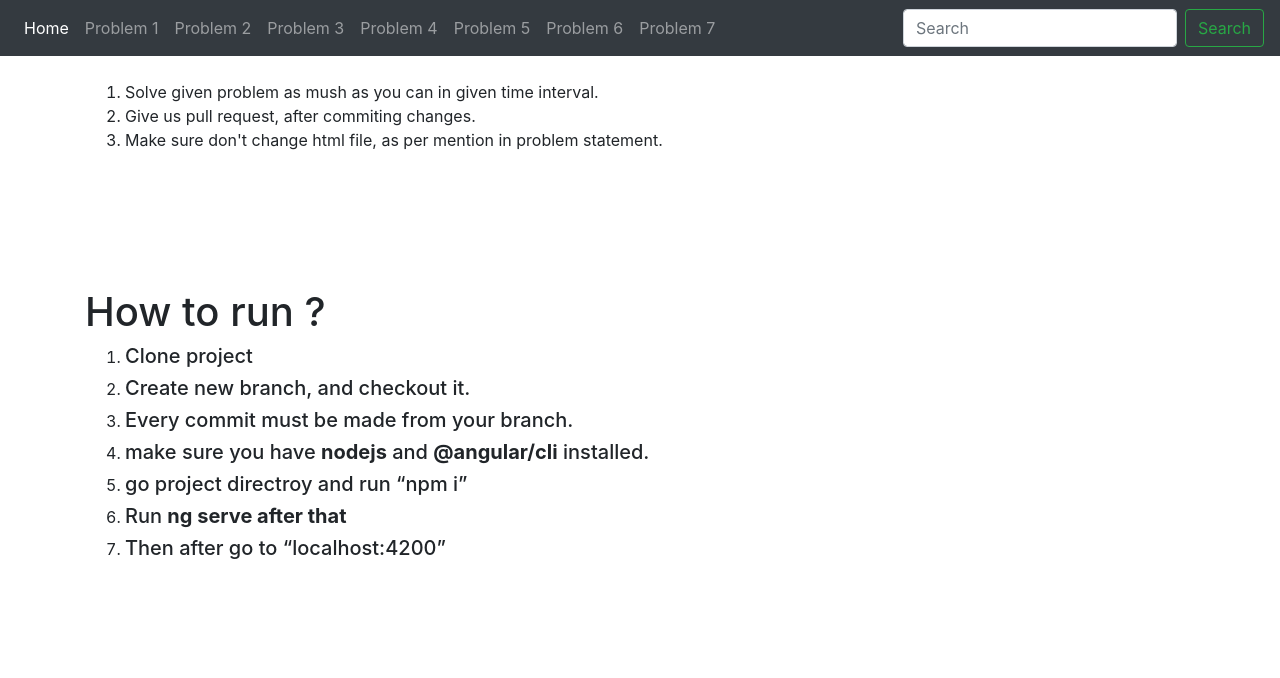
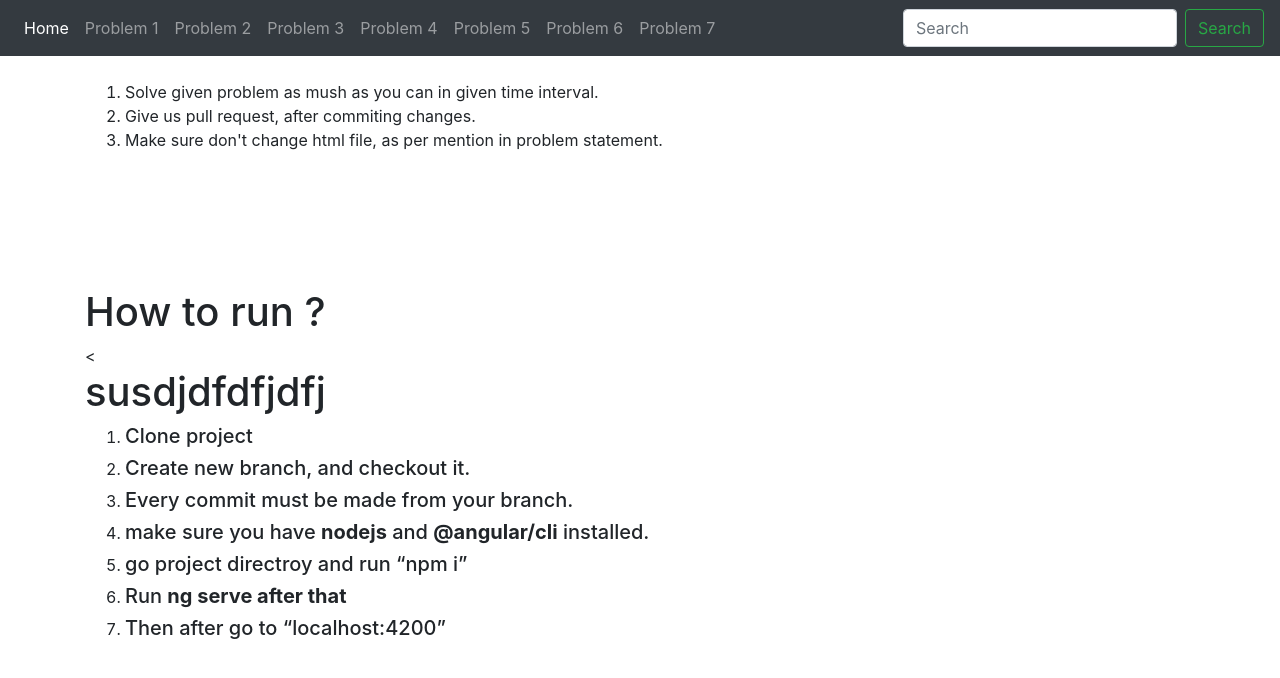
Before and after one commit to sagarrajak/angular-frontend-assigment, an Angular app: page /question in a window 1280 px wide. Shown: the top 678 px of the page. Built offline with nearby package versions, Linux system fonts and the light colour scheme.

Commit message:
added update

```diff
--- a/src/app/my-questions/my-questions.component.html
+++ b/src/app/my-questions/my-questions.component.html
@@ -9,6 +9,7 @@
 <br>
 <br>
 <h1>How to run ?</h1>
+<<h1>susdjdfdfjdfj</h1>
 <ol>
   <li><h5>Clone project</h5> </li>
   <li><h5>Create new branch, and checkout it.</h5></li>
```
